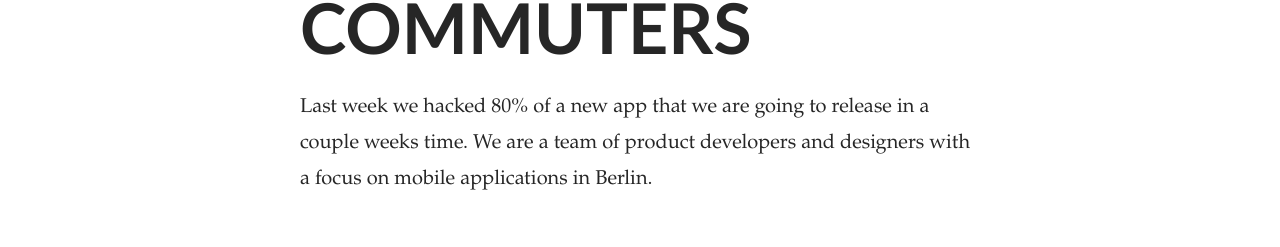
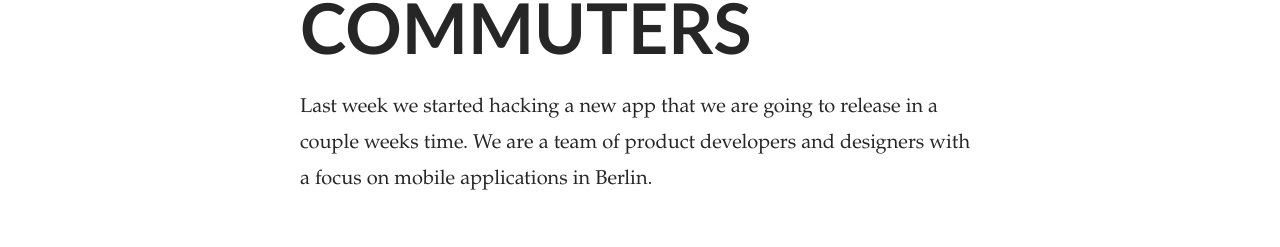
Before and after one commit to newforestberlin/herbert-website, a plain HTML site: page index.html in a window 1280 px wide. Shown: the part 510-757 px from the top of the page. Drawn offline with Linux system fonts and the light colour scheme.

Commit message:
copy change

```diff
--- a/index.html
+++ b/index.html
@@ -161,7 +161,7 @@
 
     <h1>Herbert delivers news to commuters</h1>
 
-    <p>Last week we hacked 80% of a new app that we are going to release in a couple weeks time. We are a team of product developers and designers with a focus on mobile applications in Berlin.</p>
+    <p>Last week we started hacking a new app that we are going to release in a couple weeks time. We are a team of product developers and designers with a focus on mobile applications in Berlin.</p>
 
     <p><center><img src="static/images/herbert-board.jpg" alt="" width="70%"></center></p>
 
```
